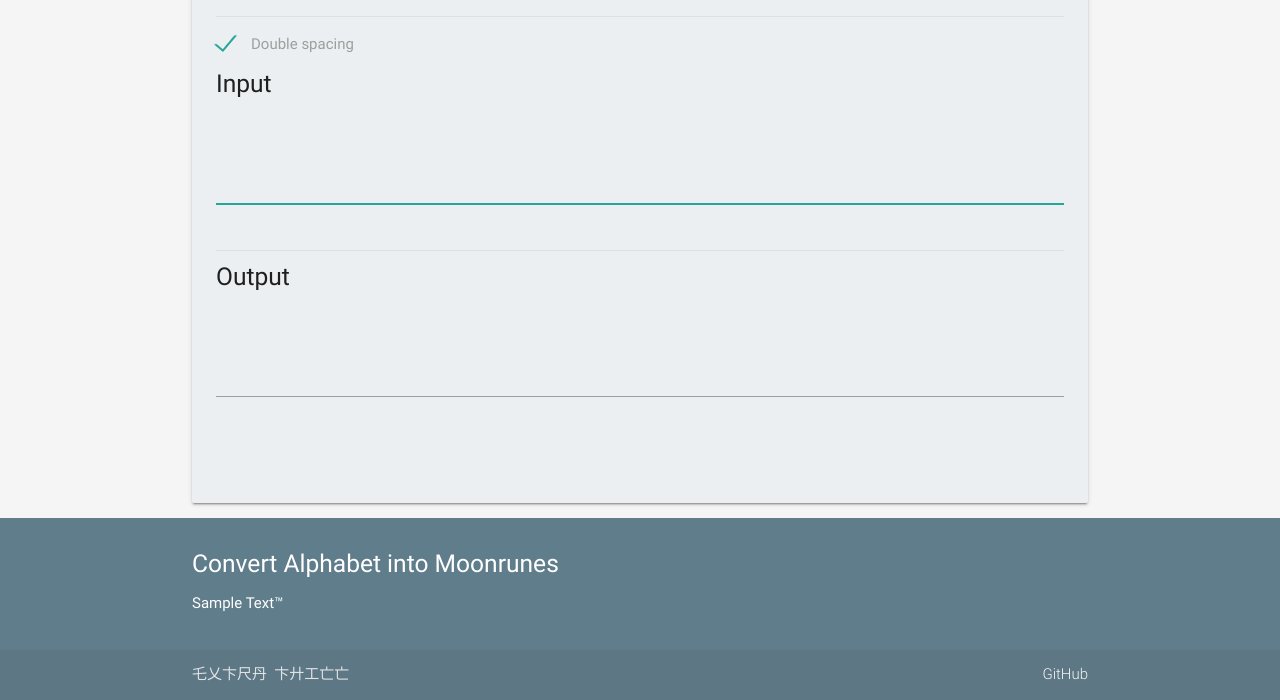
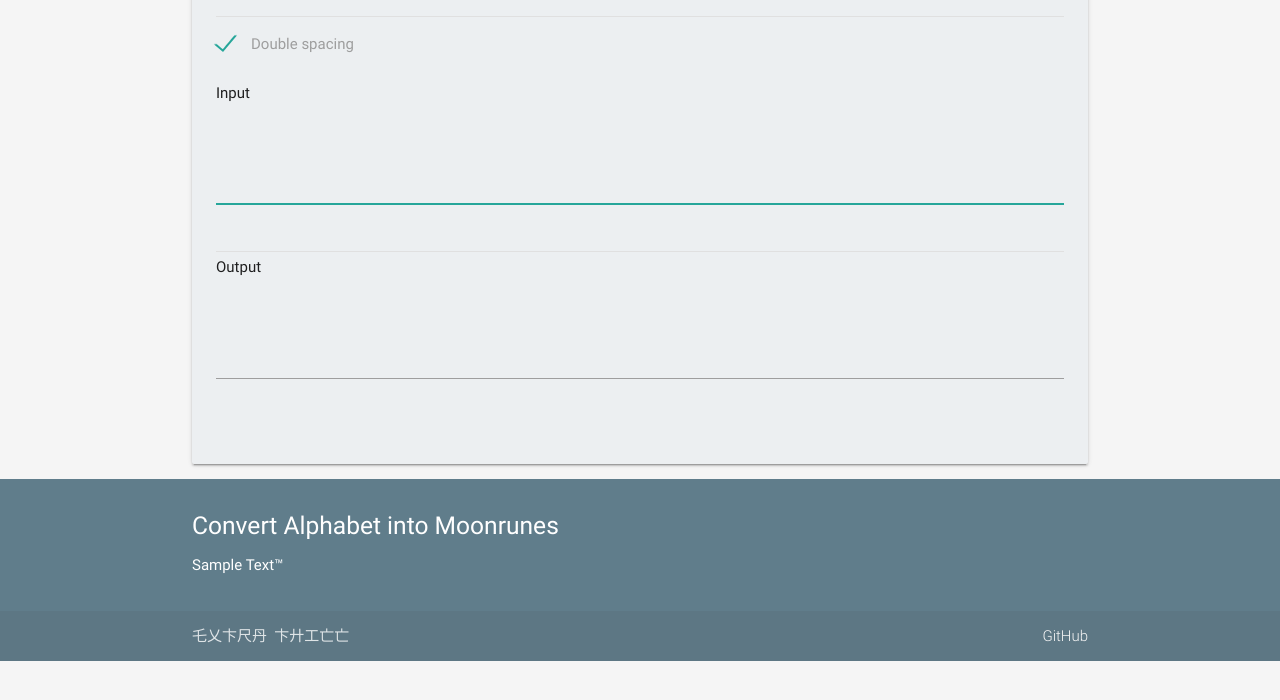
Before and after one commit to JasonTC/moonrune-generator, a plain HTML site: page index.html in a window 1280 px wide. Shown: the part 171-871 px from the top of the page. After the commit the page ends 832 px from the top, so only its background shows below. Drawn offline with nearby package versions, Linux system fonts and the light colour scheme.

Commit message:
ui improvement

```diff
--- a/index.html
+++ b/index.html
@@ -34,22 +34,20 @@
 									<input type="checkbox" id="double" checked>
 									<label for="double">Double spacing</label>
 								</p>
-								<h5 class="col s12">Input</h5>
+							</div>
+							<div class="row">
+								<h6 class="col s12">Input</h6>
 								<div class="input-field col s12">
 									<textarea id="input" class="materialize-textarea"></textarea>
 								</div>
 							</div>
 						</form>
 						<div class="divider"></div>
-						<h5>Output</h5>
+						<h6>Output</h6>
 						<div class="row">
-							<form class="col s12">
-								<div class="row">
-									<div class="input-field col s12">
-										<textarea id="output" class="materialize-textarea" readonly></textarea>
-									</div>
-								</div>
-							</form>
+							<div class="input-field col s12">
+								<textarea id="output" class="materialize-textarea" readonly></textarea>
+							</div>
 						</div>
 					</div>
 				</div>
```
